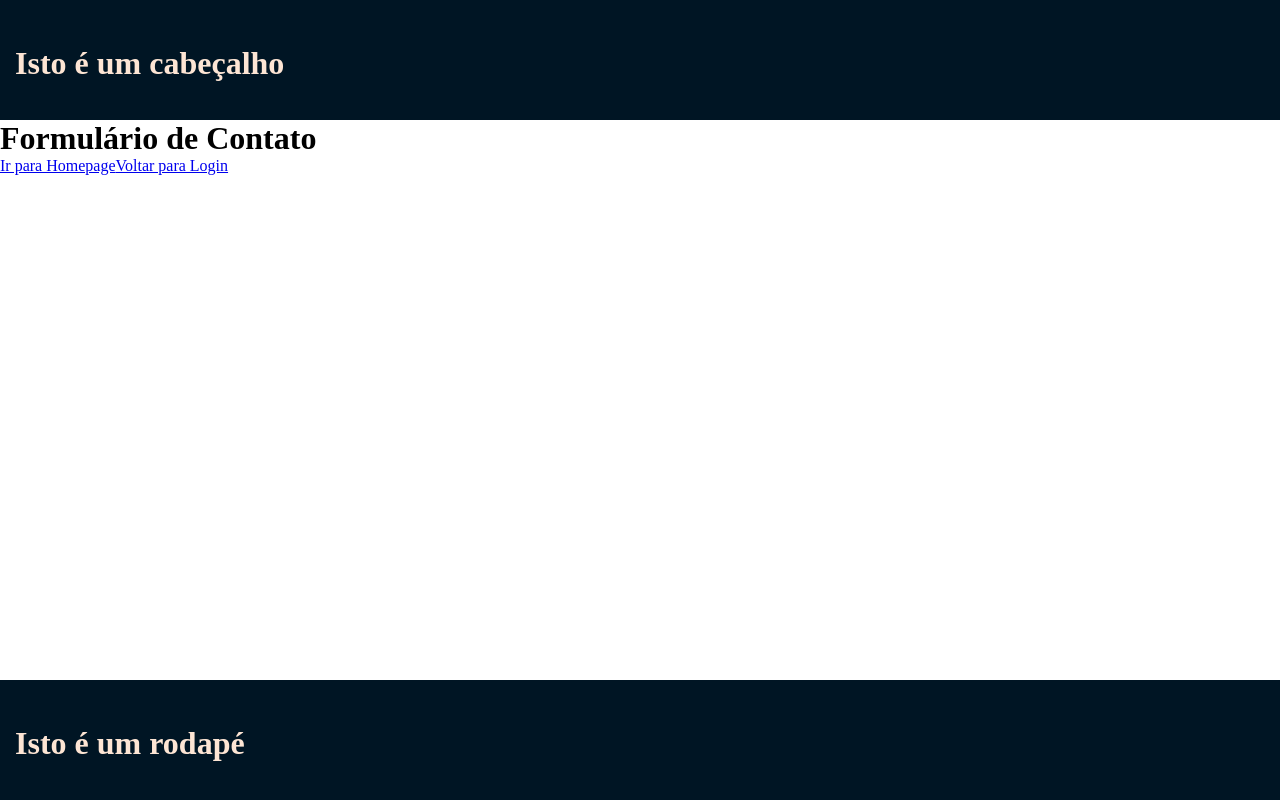
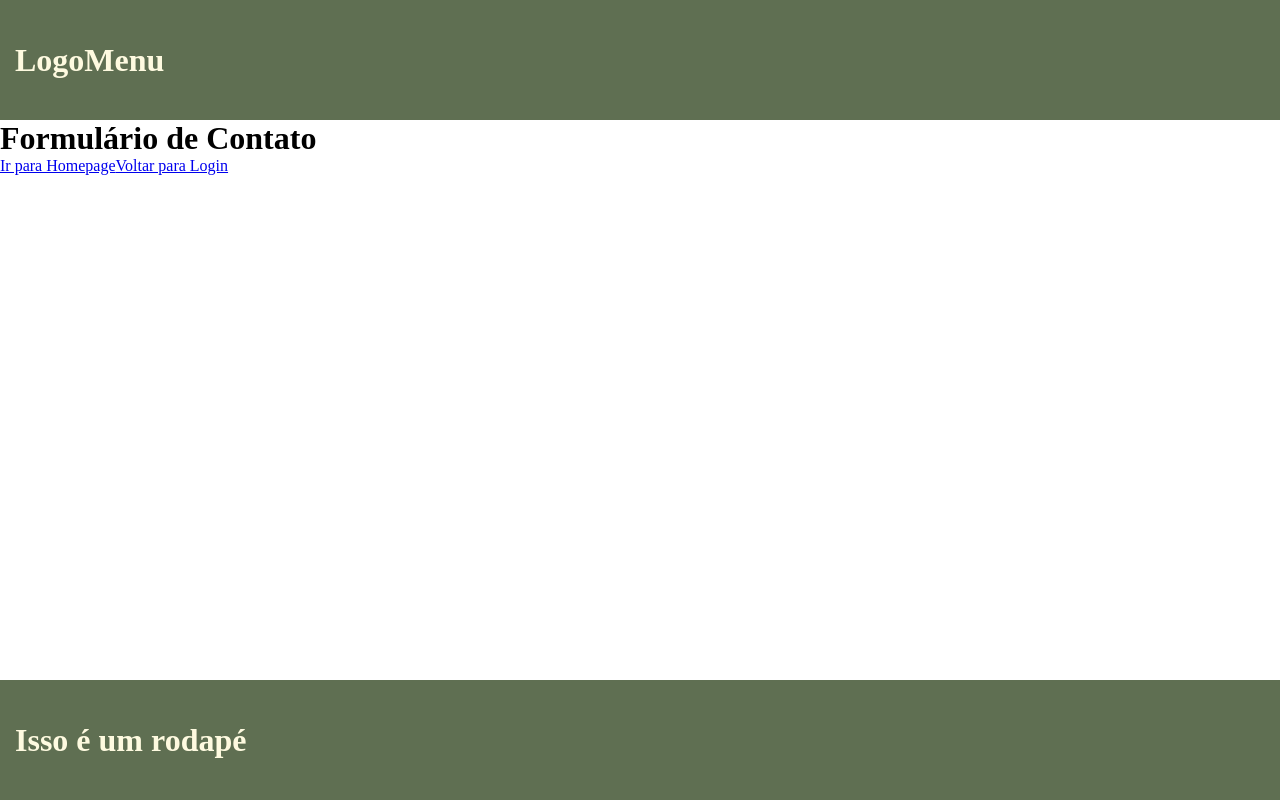
Before and after one commit to andreiadev88/casa-de-eventos-react, a React (Vite) app: page /contato in a window 1280 px wide. Built offline with nearby package versions, Linux system fonts and the light colour scheme.

Commit message:
componente cabeçalho finalizado

```diff
--- a/package.json
+++ b/package.json
@@ -12,7 +12,8 @@
   "dependencies": {
     "react": "^18.2.0",
     "react-dom": "^18.2.0",
-    "react-router-dom": "^6.22.1"
+    "react-router-dom": "^6.22.1",
+    "styled-components": "^6.1.8"
   },
   "devDependencies": {
     "@types/react": "^18.2.55",
--- a/src/components/Cabecalho/cabecalho.jsx
+++ b/src/components/Cabecalho/cabecalho.jsx
@@ -1,8 +1,25 @@
+import styled from 'styled-components';
+
+import Logo from '../Logo/logo';
+import Menu from '../Menu/menu';
+
+const CabecalhoContainer = styled.div `
+    width: 100%;
+    height: 120px;
+    display: flex;
+    justfy-content: space-between;
+    align-items: center;
+    padding: 0 15px;
+    background-color: #5F6F52;
+    color: #FEFAE0;
+`
+
 function Cabecalho() {
     return(
-        <div className="cabecalho">
-            <h1>Isto é um cabeçalho</h1>
-        </div>
+        <CabecalhoContainer>
+            <Logo />
+            <Menu />
+       </CabecalhoContainer>
     )
 }
 
--- /dev/null
+++ b/src/components/Logo/logo.jsx
@@ -0,0 +1,7 @@
+function Logo() {
+    return (
+        <h1>Logo</h1>
+    )
+}
+
+export default Logo
--- /dev/null
+++ b/src/components/Menu/menu.jsx
@@ -0,0 +1,7 @@
+function Menu() {
+    return (
+        <h1>Menu</h1>
+
+    )
+}
+export default Menu
--- a/src/components/Rodape/rodape.jsx
+++ b/src/components/Rodape/rodape.jsx
@@ -1,8 +1,22 @@
+import styled from "styled-components";
+
+const ContainerRodape = styled.div `
+    width: 100%;
+    height: 120px;
+    display: flex;
+    justfy-content: space-between;
+    align-items: center;
+    padding: 0 15px;
+    background-color: #5F6F52;
+    color: #FEFAE0;
+`
+
+
 function Rodape() {
     return (
-        <div className="rodape">
-            <h1>Isto é um rodapé</h1>
-        </div>
+        <ContainerRodape>
+            <h1>Isso é um rodapé</h1>
+        </ContainerRodape>
     )
 }
 
--- a/src/index.css
+++ b/src/index.css
@@ -5,25 +5,9 @@
 }
 
 
-.cabecalho {
- width: 100%;
- padding-top: 45px;
- padding-left: 15px;
- height: 120px;
- background-color: #001524;
- color: #FDE5D4;
-}
+
 
 .conteudo {
   width: 100%;
   min-height: calc(100vh - 240px);
 }
-
-.rodape {
-  width: 100%;
-  padding-top: 45px;
-  padding-left: 15px;
-  height: 120px;
-  background-color: #001524;
-  color: #FDE5D4;
-}
--- a/src/pages/Homepage/homepage.jsx
+++ b/src/pages/Homepage/homepage.jsx
@@ -8,7 +8,7 @@ function Homepage() {
         <>
             <Cabecalho />
             <div className="conteudo">
-                <h1>Happy Life</h1>
+                <h1>Bem Vindos a AS Casa de Eventos</h1>
                 <Link to='/contato'>Ir para Contato</Link>
                 <Link to='/'>Voltar para Login</Link>
             </div>
```
Also changed, not shown: 1 other file (tests, documents, lock files or other folders).
